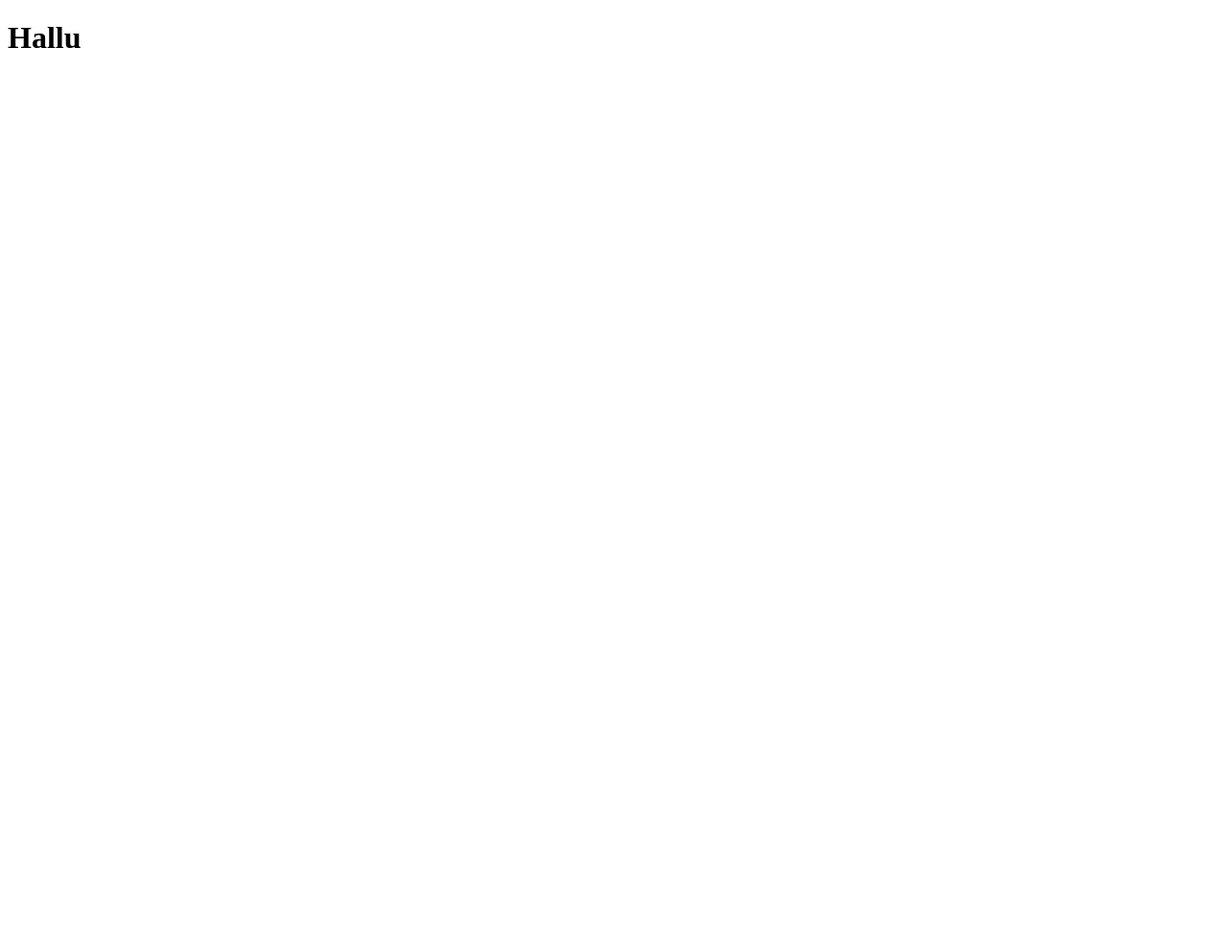
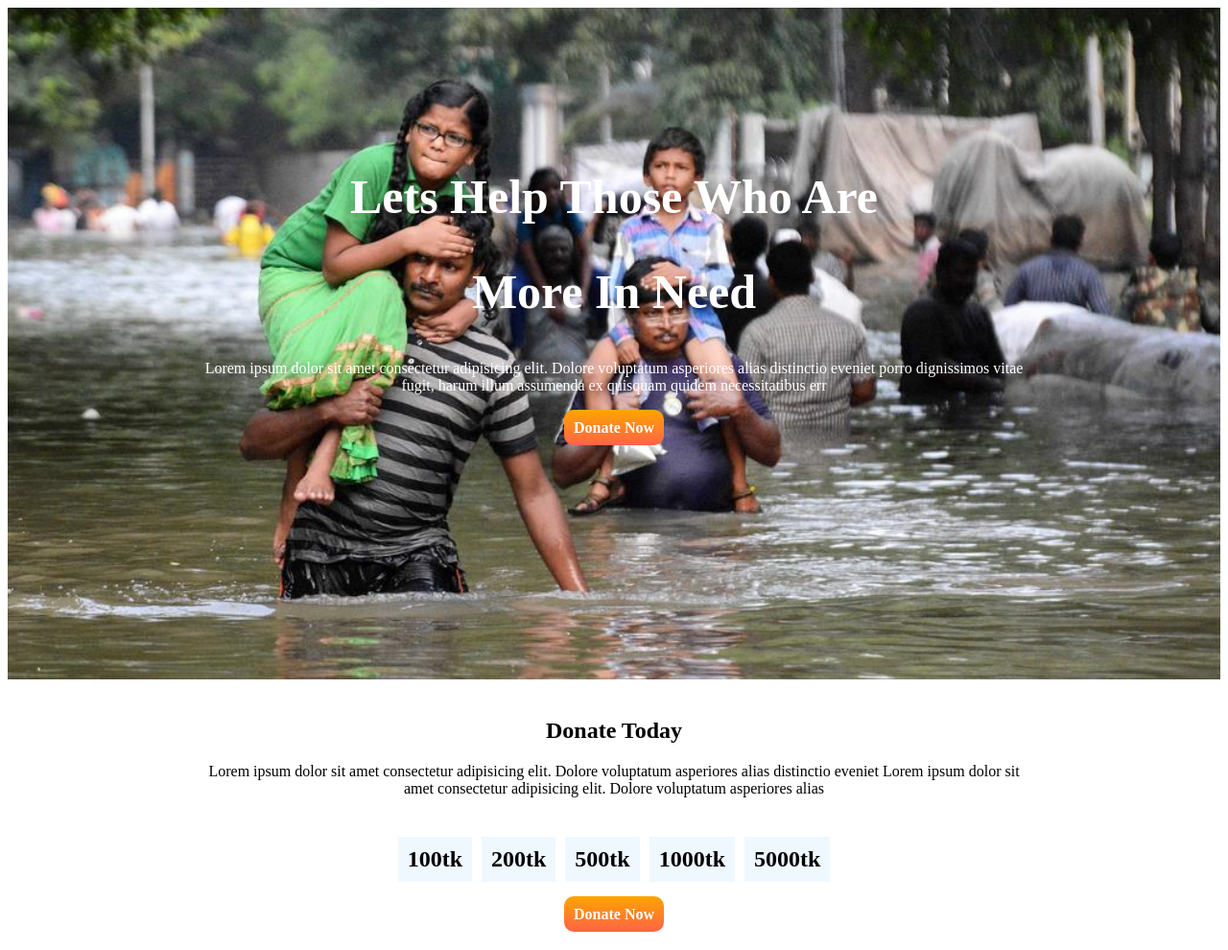
Before and after one commit to Sayeed-Islam-Tazim/assignment-1-donate-today, a plain HTML site: page index.html in a window 1280 px wide. Shown: the whole page at 96% size. Before the commit the page ends 800 px from the top, so only its background shows below. Drawn offline with Linux system fonts and the light colour scheme.

Commit message:
some portion done

```diff
--- a/index.html
+++ b/index.html
@@ -4,9 +4,35 @@
     <meta charset="UTF-8" />
     <meta http-equiv="X-UA-Compatible" content="IE=edge" />
     <meta name="viewport" content="width=device-width, initial-scale=1.0" />
-    <title>Document</title>
+    <title>Donate Now!</title>
+    <link rel="stylesheet" href="style.css" />
   </head>
   <body>
-    <h1>Hallu</h1>
+    <section class="opening-section">
+      <h1 class="opening-header">Lets Help Those Who Are</h1>
+      <h1 class="opening-header">More In Need</h1>
+      <p class="opening-para">
+        Lorem ipsum dolor sit amet consectetur adipisicing elit. Dolore
+        voluptatum asperiores alias distinctio eveniet porro dignissimos vitae
+        fugit, harum illum assumenda ex quisquam quidem necessitatibus err
+      </p>
+      <a href="" target="_blank" class="link-button">Donate Now</a>
+    </section>
+    <section class="donate-today-section">
+      <h2>Donate Today</h2>
+      <p class="opening-para">
+        Lorem ipsum dolor sit amet consectetur adipisicing elit. Dolore
+        voluptatum asperiores alias distinctio eveniet Lorem ipsum dolor sit
+        amet consectetur adipisicing elit. Dolore voluptatum asperiores alias
+      </p>
+      <div class="money-div">
+        <h2 class="donate-today-h2">100tk</h2>
+        <h2 class="donate-today-h2">200tk</h2>
+        <h2 class="donate-today-h2">500tk</h2>
+        <h2 class="donate-today-h2">1000tk</h2>
+        <h2 class="donate-today-h2">5000tk</h2>
+      </div>
+      <a href="" target="_blank" class="link-button">Donate Now</a>
+    </section>
   </body>
 </html>
--- a/style.css
+++ b/style.css
@@ -0,0 +1,52 @@
+.opening-section {
+  background-image: url(images/donation4.jpg);
+  background-repeat: no-repeat;
+  background-size: cover;
+  background-position: center;
+  text-align: center;
+  color: white;
+  width: 100%;
+  padding-top: 10%;
+  padding-bottom: 20%;
+}
+
+.opening-header {
+  font-size: 50px;
+}
+
+.opening-para {
+  padding-left: 200px;
+  padding-right: 200px;
+  padding-bottom: 10px;
+}
+
+.link-button {
+  text-decoration: none;
+  background-image: linear-gradient(orange, tomato);
+  padding: 10px;
+  font-weight: 700;
+  color: white;
+  border-radius: 10px;
+}
+
+.donate-today-section {
+  text-align: center;
+  width: 100%;
+  padding-top: 20px;
+  padding-bottom: 20px;
+}
+
+.money-div {
+  display: flex;
+  justify-content: center;
+  padding: 10px;
+  margin-bottom: 10px;
+}
+
+.donate-today-h2 {
+  background-color: aliceblue;
+  border: 2px;
+  padding: 10px;
+  margin: 5px;
+  border: gray solid 0px;
+}
```
